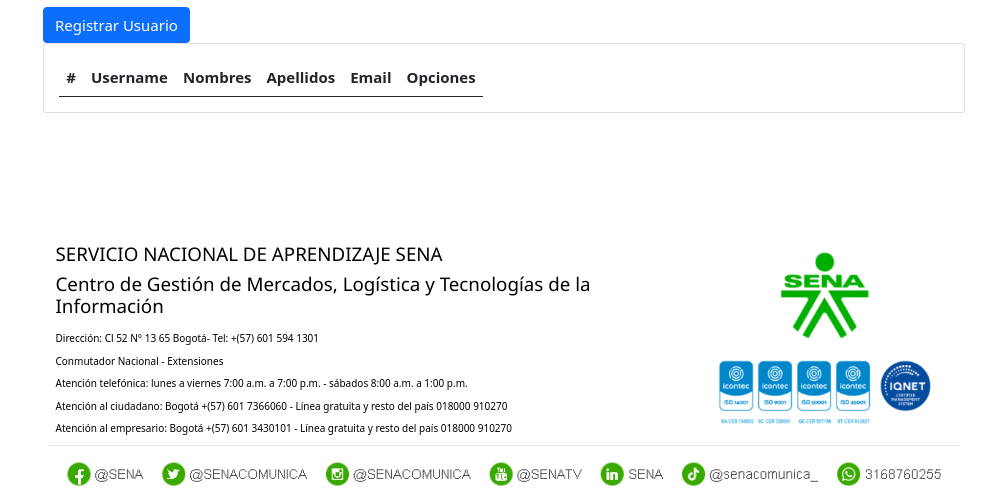
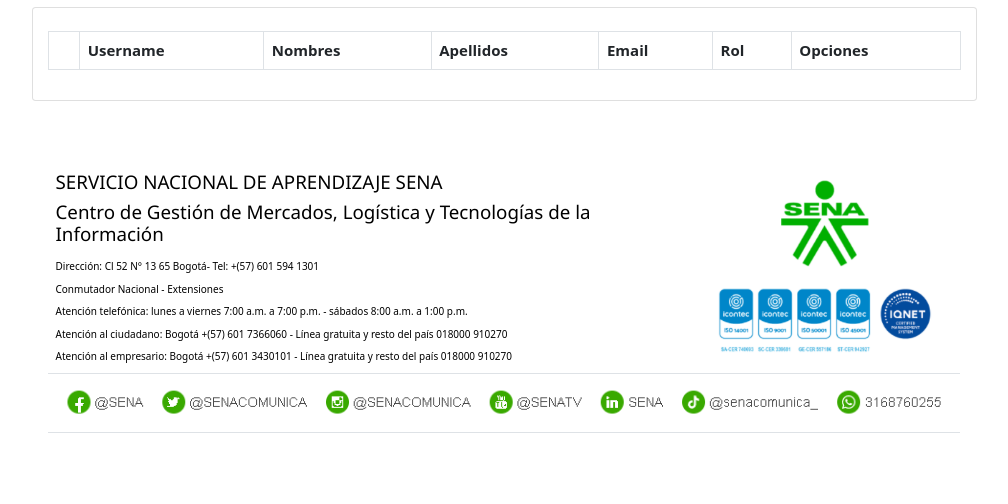
Before and after one commit to CesarSierra1997/Django-AppEncuestas, a Django app: template apps/usuario/templates/usuario/listar_usuarios.html in a window 1280 px wide. Shown: the part 203-707 px from the top of the page, without its empty margins (136-1144 px from the left). Run offline with Django 4.2, Linux system fonts and the light colour scheme; the template is opened without the code that fills it, so the values that code supplies are empty; parts of the project's set-up code (start-up, migrations or seed data) failed here and were passed over; some libraries are stand-ins or nearby versions.

Commit message:
Se agrega rol en el head de la tabla se agregan mejoras de interfaz

```diff
--- a/apps/usuario/templates/usuario/listar_usuarios.html
+++ b/apps/usuario/templates/usuario/listar_usuarios.html
@@ -7,7 +7,7 @@
 <!-- Enlasamos nuestros estilos de css -->
 {% load static %}
 {% block styles %}
-<link rel="stylesheet" href="{% static 'css/styles2.css' %}">
+<link rel="stylesheet" href="{% static 'css/style_datatable.css' %}">
 {% endblock styles %}
 <!-- Segimos con el contenido interno -->
 {% block extrajs %}
@@ -17,18 +17,19 @@
 <!-- Modal -->
 {% block encuesta %}
 
-<main class="container mt-2 pb-5">
-        <button class="btn btn-primary"
-        onclick="abrir_modal_creacion('{% url 'usuario:registrar_usuario' %}')">Registrar Usuario</button>
-    <div class="talbe-stats order-table ov-h">
-        <table id="tabla_usuarios" class="card card-body table">
+<main class="card card-body mt-2">
+        <button  id="agregar_usuario" class="btn" style="display: none;"
+        onclick="abrir_modal_creacion('{% url 'usuario:registrar_usuario' %}')"><i class="fa-solid fa-user-plus"></i> Agregar usuario</button>
+    <div class="talbe-stats order-table ov-h mt-2">
+        <table id="tabla_usuarios" class="table table-striped table-bordered">
             <thead>
-                <tr id="spc">
-                    <th>#</th>
+                <tr>
+                    <th></th>
                     <th>Username</th>
                     <th>Nombres</th>
                     <th>Apellidos</th>
                     <th>Email</th>
+                    <th>Rol</th>
                     <th>Opciones</th>
                 </tr>
             </thead>
```
